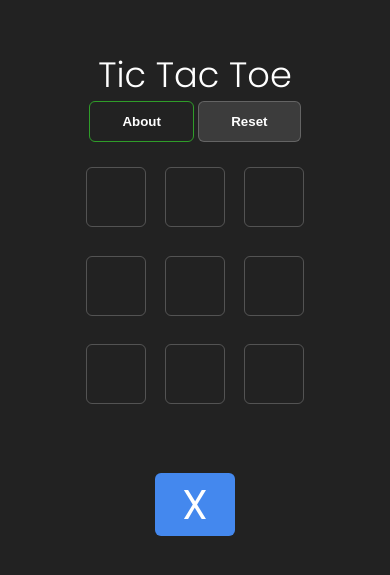
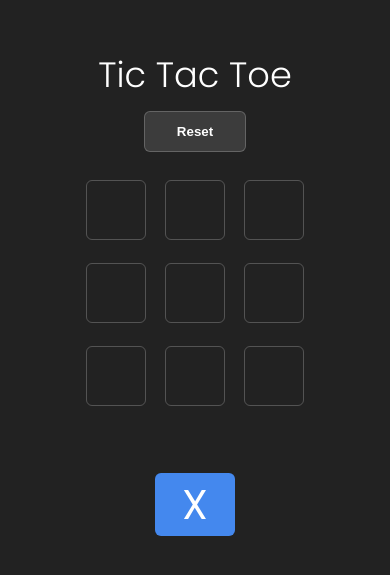
Before and after one commit to odindevv/tic-tac-toe-game, a plain HTML site: page index.html in a window 390 px wide. Shown: the part 129-704 px from the top of the page. Drawn offline with Linux system fonts and the light colour scheme.

Commit message:
remove btn about

```diff
--- a/index.html
+++ b/index.html
@@ -18,7 +18,6 @@
       <header class="main__header">
         <h1 class="header__logo">Tic Tac Toe</h1>
         <div class="header__right">
-          <button class="btn__about">About</button>
           <button class="btn__reset">Reset</button>
           <div class="btn__toggle">
             <i class="fa-solid fa-toggle-on dark"></i>
--- a/style.css
+++ b/style.css
@@ -81,11 +81,6 @@ body {
   color: var(--bg--color--white);
 }
 
-.btn__about {
-  border: 1px solid rgb(47, 157, 41);
-  background-color: transparent;
-}
-
 .btn__reset,
 .btn__toggle {
   background-color: var(--bg--color--gray);
@@ -150,6 +145,10 @@ body {
     place-content: center;
   }
 
+  .header__logo {
+    margin-bottom: 10px;
+  }
+
   .main__header {
     flex-direction: column;
   }
@@ -160,6 +159,10 @@ body {
 
   .btn__toggle {
     display: none;
+  }
+
+  .main__game {
+    margin-top: 15px;
   }
 
   .game__box {
```
